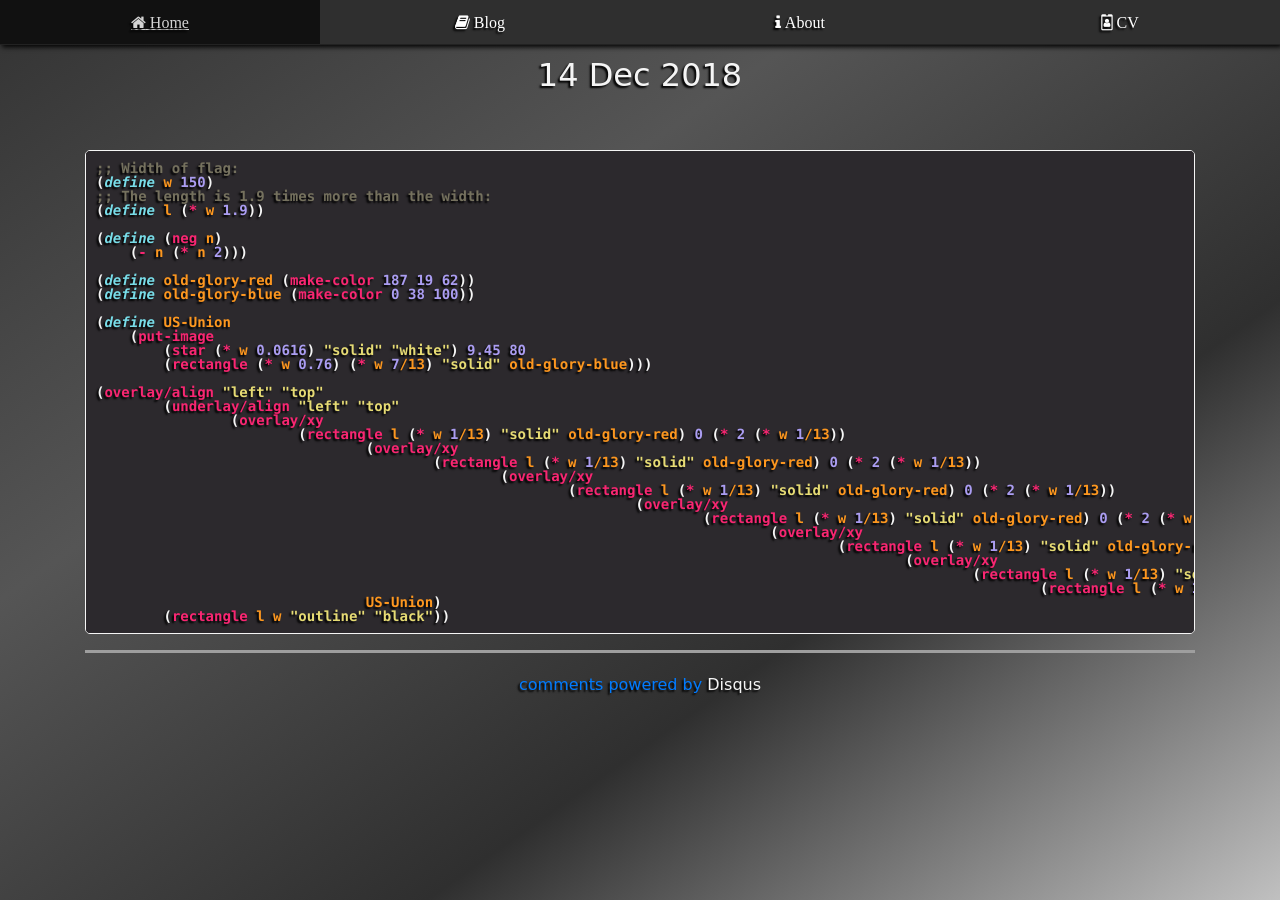
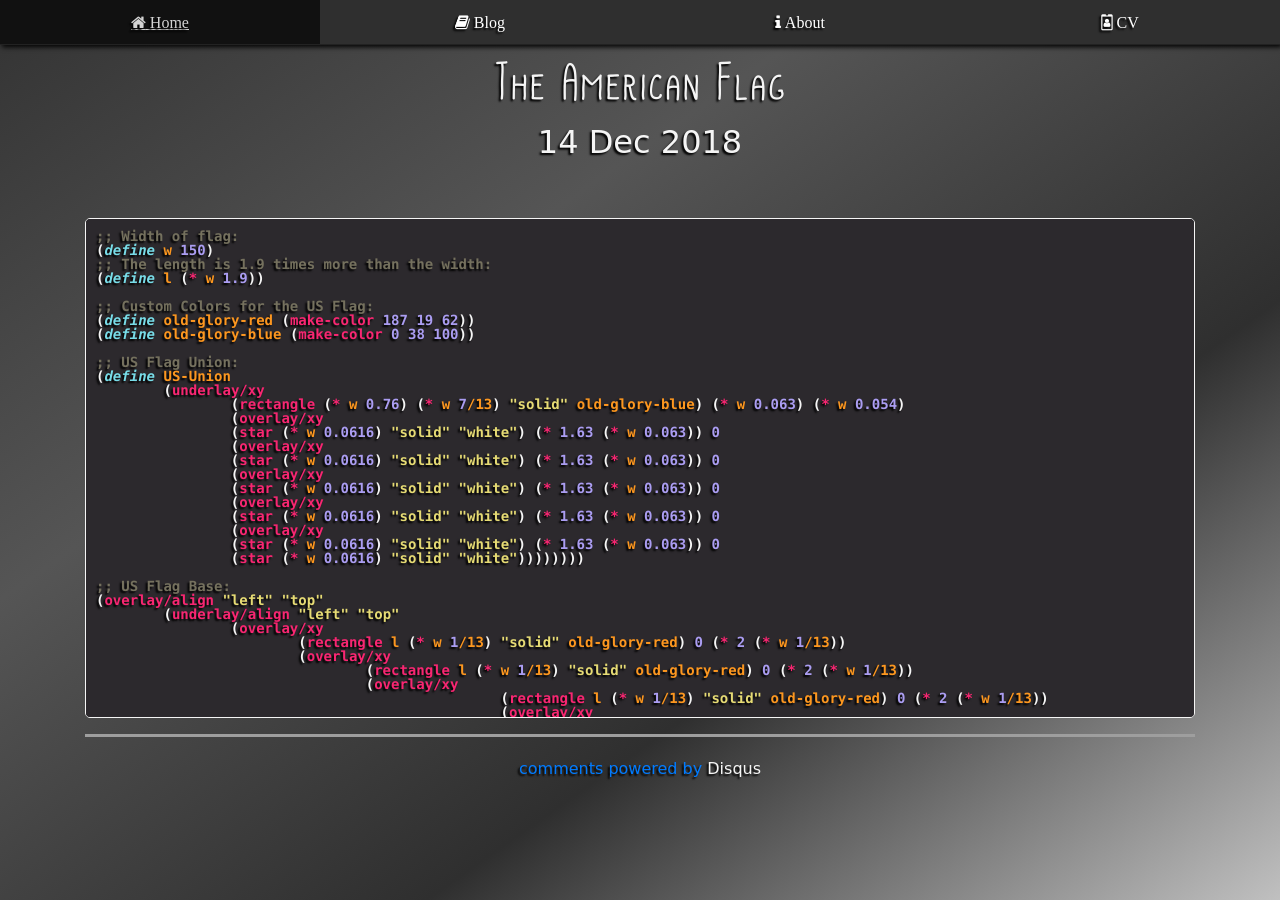
Before and after one commit to lemueldls/lemueld6200.github.io, a Jekyll site: the page built from _posts/2018-12-14-weekly-blog-reflection-13.md, in a window 1280 px wide, cut to the strip 0-900 px from the top of the page. Built offline with Jekyll 4.4.1, drawn with Linux system fonts in a browser that asks for light colours; comment, search, counter and statistics services are not loaded; grey boxes are pictures that could not be loaded.

Commit message:
Update 2018-12-14-weekly-blog-reflection-13.md

````diff
--- a/_posts/2018-12-14-weekly-blog-reflection-13.md
+++ b/_posts/2018-12-14-weekly-blog-reflection-13.md
@@ -1,6 +1,6 @@
 ---
   layout: post
-  title: ""
+  title: "The American Flag"
   date: 2018-12-14
 ---
 
@@ -10,32 +10,42 @@
 ;; The length is 1.9 times more than the width:
 (define l (* w 1.9))
 
-(define (neg n)
-    (- n (* n 2)))
-
+;; Custom Colors for the US Flag:
 (define old-glory-red (make-color 187 19 62))
 (define old-glory-blue (make-color 0 38 100))
 
+;; US Flag Union:
 (define US-Union
-    (put-image
-        (star (* w 0.0616) "solid" "white") 9.45 80
-    	(rectangle (* w 0.76) (* w 7/13) "solid" old-glory-blue)))
+	(underlay/xy
+		(rectangle (* w 0.76) (* w 7/13) "solid" old-glory-blue) (* w 0.063) (* w 0.054)
+		(overlay/xy
+		(star (* w 0.0616) "solid" "white") (* 1.63 (* w 0.063)) 0
+		(overlay/xy
+		(star (* w 0.0616) "solid" "white") (* 1.63 (* w 0.063)) 0
+		(overlay/xy
+		(star (* w 0.0616) "solid" "white") (* 1.63 (* w 0.063)) 0
+		(overlay/xy
+		(star (* w 0.0616) "solid" "white") (* 1.63 (* w 0.063)) 0
+		(overlay/xy
+		(star (* w 0.0616) "solid" "white") (* 1.63 (* w 0.063)) 0
+		(star (* w 0.0616) "solid" "white"))))))))
 
+;; US Flag Base:
 (overlay/align "left" "top"
 	(underlay/align "left" "top"
 		(overlay/xy
 			(rectangle l (* w 1/13) "solid" old-glory-red) 0 (* 2 (* w 1/13))
+			(overlay/xy
+				(rectangle l (* w 1/13) "solid" old-glory-red) 0 (* 2 (* w 1/13))
 				(overlay/xy
-					(rectangle l (* w 1/13) "solid" old-glory-red) 0 (* 2 (* w 1/13))
+						(rectangle l (* w 1/13) "solid" old-glory-red) 0 (* 2 (* w 1/13))
 						(overlay/xy
-							(rectangle l (* w 1/13) "solid" old-glory-red) 0 (* 2 (* w 1/13))
+								(rectangle l (* w 1/13) "solid" old-glory-red) 0 (* 2 (* w 1/13))
 								(overlay/xy
-									(rectangle l (* w 1/13) "solid" old-glory-red) 0 (* 2 (* w 1/13))
+										(rectangle l (* w 1/13) "solid" old-glory-red) 0 (* 2 (* w 1/13))
 										(overlay/xy
-											(rectangle l (* w 1/13) "solid" old-glory-red) 0 (* 2 (* w 1/13))
-												(overlay/xy
-													(rectangle l (* w 1/13) "solid" old-glory-red) 0 (* 2 (* w 1/13))
-														(rectangle l (* w 1/13) "solid" old-glory-red)))))))
+												(rectangle l (* w 1/13) "solid" old-glory-red) 0 (* 2 (* w 1/13))
+												(rectangle l (* w 1/13) "solid" old-glory-red)))))))
 				US-Union)
 	(rectangle l w "outline" "black"))
 ```
````
